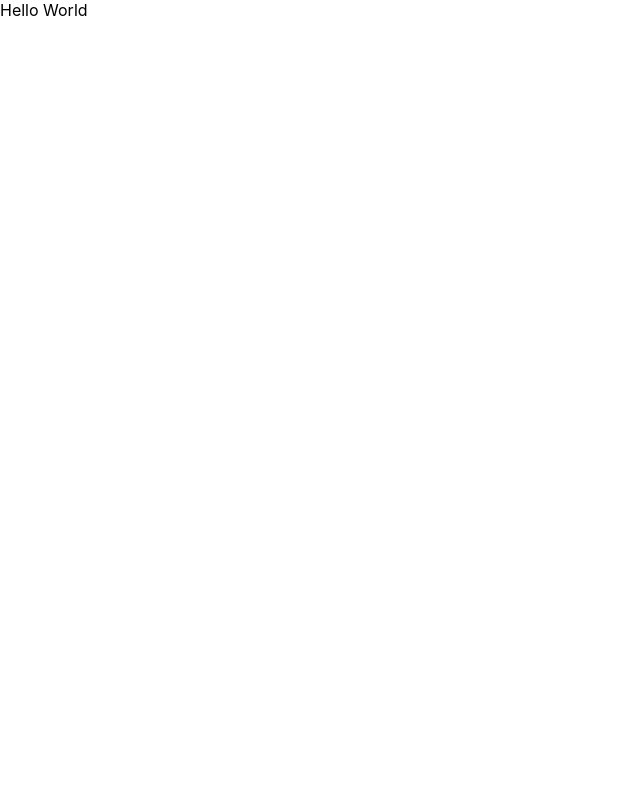
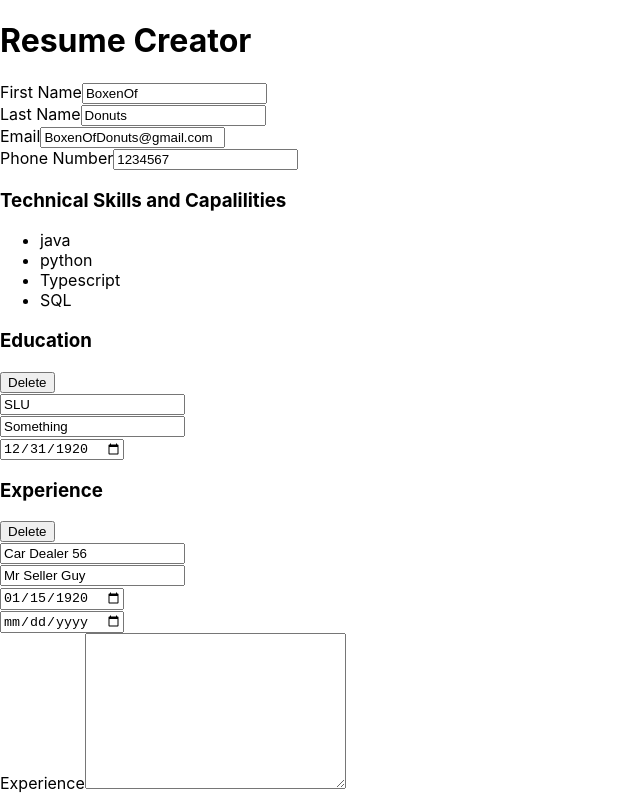
Before and after one commit to BoxenOfDonuts/cv-creator, a React (Create React App) app: page / in a window 1280 px wide. Shown: the top 800 px of the page, without its empty margins (0-640 px from the left). Built offline with nearby package versions, Linux system fonts and the light colour scheme.

Commit message:
static version

```diff
--- a/src/App.js
+++ b/src/App.js
@@ -1,11 +1,109 @@
+import React from 'react';
 import './App.css';
+import Header from './components/Header'
+import PersonalInfo from './components/PersonalInfo'
+import Skills from './components/Skills';
+import Education from './components/Education';
+import Experience from './components/Experience';
 
-function App() {
-  return (
-    <div>
-      Hello World
-    </div>
-  );
+
+const userInfo = {
+  personal: {
+    name: 'BoxenOf',
+    lastName: 'Donuts',
+    email: 'BoxenOfDonuts@gmail.com',
+    phone: '1234567',
+  },
+  skills: [
+    'java',
+    'python',
+    'Typescript',
+    'SQL'
+  ],
+  education: [
+    {
+      institution: 'SLU',
+      degree: 'Something',
+      graduationDate: '1920-12-31'
+    },
+  ],
+  experience: [
+    {
+      company: 'Car Dealer 56',
+      title: 'Mr Seller Guy',
+      tenureStart: '1920-01-15',
+      tenureEnd: '1925-06-31',
+
+    },
+    {
+      company: 'Car Dealer 56',
+      title: 'Manger of Seller Guys',
+      tenureStart: '1925-07-01',
+      tenureEnd: '',
+    },
+  ]
+}
+
+class App extends React.Component {
+  // have to add a number to use as keys for education / experience I guess
+  constructor(props) {
+    super(props)
+
+    this.state = {
+      personal: {
+        name: 'BoxenOf',
+        lastName: 'Donuts',
+        email: 'BoxenOfDonuts@gmail.com',
+        phone: '1234567',
+      },
+      skills: [
+        'java',
+        'python',
+        'Typescript',
+        'SQL'
+      ],
+      education: [
+        {
+          institution: 'SLU',
+          degree: 'Something',
+          graduationDate: '1920-12-31'
+        },
+      ],
+      experience: [
+        {
+          company: 'Car Dealer 56',
+          title: 'Mr Seller Guy',
+          tenureStart: '1920-01-15',
+          tenureEnd: '1925-06-31',
+
+        },
+        {
+          company: 'Car Dealer 56',
+          title: 'Manger of Seller Guys',
+          tenureStart: '1925-07-01',
+          tenureEnd: '',
+        },
+      ]
+    }
+  }
+
+  addAnotherSection = (e) => {
+    console.log(e)
+  }
+
+  render() {
+    return (
+      <div>
+        <Header />
+        <PersonalInfo  personalData={userInfo.personal}/>
+        <Skills skills={userInfo.skills} />
+        <Education education={userInfo.education} onBtnClick={this.addAnotherSection} />
+        <Experience experience={userInfo.experience} />
+      </div>
+    );
+  }
+
+
 }
 
 export default App;
--- /dev/null
+++ b/src/components/Education.js
@@ -0,0 +1,42 @@
+import React from 'react';
+
+class Education extends React.Component {
+    render() {
+        const { education } = this.props;
+        const educationList = education.map((institution) => {
+            return <EducationSection education={institution} />
+        })
+
+        return (
+            <div>
+                {educationList}
+            </div>
+        );
+    }
+}
+
+class EducationSection extends React.Component {
+    render() {
+        const { institution, degree, graduationDate } = this.props.education;
+        return (
+            <div className="education">
+                <h3>Education</h3>
+                <button type="button">Delete</button>
+                <div>
+                    <label htmlFor="institution"></label>
+                    <input type="text" name="institution" value={institution} required/>
+                </div>
+                <div>
+                    <label htmlFor="degree"></label>
+                    <input type="text" name="degree" value={degree} required/>
+                </div>
+                <div>
+                    <label htmlFor="grad-date"></label>
+                    <input type="date" name="grad-date" value={graduationDate} required />
+                </div>
+            </div>
+        );
+    }
+}
+
+export default Education;
--- /dev/null
+++ b/src/components/Experience.js
@@ -0,0 +1,50 @@
+import React from 'react';
+
+class Experience extends React.Component {
+    render() {
+        const { experience } = this.props;
+        const experienceList = experience.map((company) => {
+            return <ExperienceSection experience={company} />
+        })
+
+        return (
+            <div>
+                {experienceList}
+            </div>
+        );
+    }
+}
+
+class ExperienceSection extends React.Component {
+    render() {
+        const { company, title, tenureStart, tenureEnd } = this.props.experience;
+        return (
+            <div className="experience">
+                <h3>Experience</h3>
+                <button type="button">Delete</button>
+                <div>
+                    <label htmlFor="company"></label>
+                    <input type="text" name="company" value={company} required/>
+                </div>
+                <div>
+                    <label htmlFor="job-title"></label>
+                    <input type="text" name="job-title" value={title} required/>
+                </div>
+                <div>
+                    <label htmlFor="start-date"></label>
+                    <input type="date" name="start-date" value={tenureStart} required />
+                </div>
+                <div>
+                    <label htmlFor="end-date"></label>
+                    <input type="date" name="end-date" value={tenureEnd} required />
+                </div>
+                <div>
+                    <label htmlFor="experience">Experience</label>
+                    <textarea name="experience" cols="30" rows="10"></textarea>
+                </div>
+            </div>
+        );
+    }
+}
+
+export default Experience;
--- /dev/null
+++ b/src/components/Header.js
@@ -0,0 +1,11 @@
+import React from "react";
+
+export default class Header extends React.Component {
+    render () {
+        return (
+            <div className="header">
+                <h1>Resume Creator</h1>
+            </div>
+        );
+    }
+}
--- /dev/null
+++ b/src/components/PersonalInfo.js
@@ -0,0 +1,34 @@
+import React from "react";
+
+class PersonalInfo extends React.Component {
+    render() {
+        const {personalData} = this.props;
+
+        return (
+            <div className='person-info'>
+                <div>
+                    <label htmlFor="firstName">First Name</label>
+                    <input type="text" value={personalData.name} required />
+                </div>
+                <div>
+                    <label htmlFor="lastName">Last Name</label>
+                    <input type="text" name="lastName" value={personalData.lastName} required/>
+                </div>
+                <div>
+
+                </div>
+                <div>
+                    <label htmlFor="email">Email</label>
+                    <input type="email" name="email" value={personalData.email} required />
+                </div>
+                <div>
+                    <label htmlFor="phone">Phone Number</label>
+                    <input type="tel" name="phone" required value={personalData.phone} />
+                </div>
+            </div>
+        );
+    }
+}
+
+
+export default PersonalInfo;
--- /dev/null
+++ b/src/components/Skills.js
@@ -0,0 +1,21 @@
+import React from 'react';
+
+class Skills extends React.Component {
+    render() {
+        const { skills } = this.props;
+        const listItems = skills.map((skill) => {
+            return <li key={skill.toString()}>{skill}</li>
+        });
+        return (
+            <div>
+                <h3>Technical Skills and Capalilities</h3>
+                <div className="skill-list">
+                    <ul>{listItems}</ul>
+                </div>
+            </div>
+        );
+
+    }
+}
+
+export default Skills;
```
Also changed, not shown: 1 other file (tests, documents, lock files or other folders).
